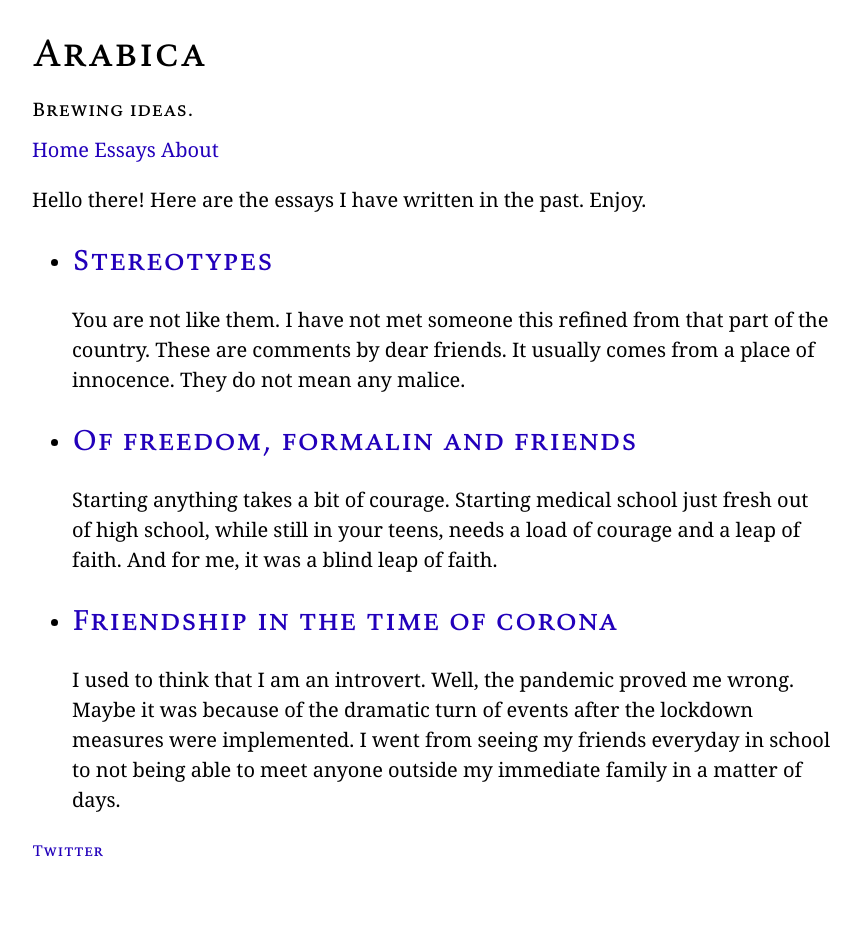
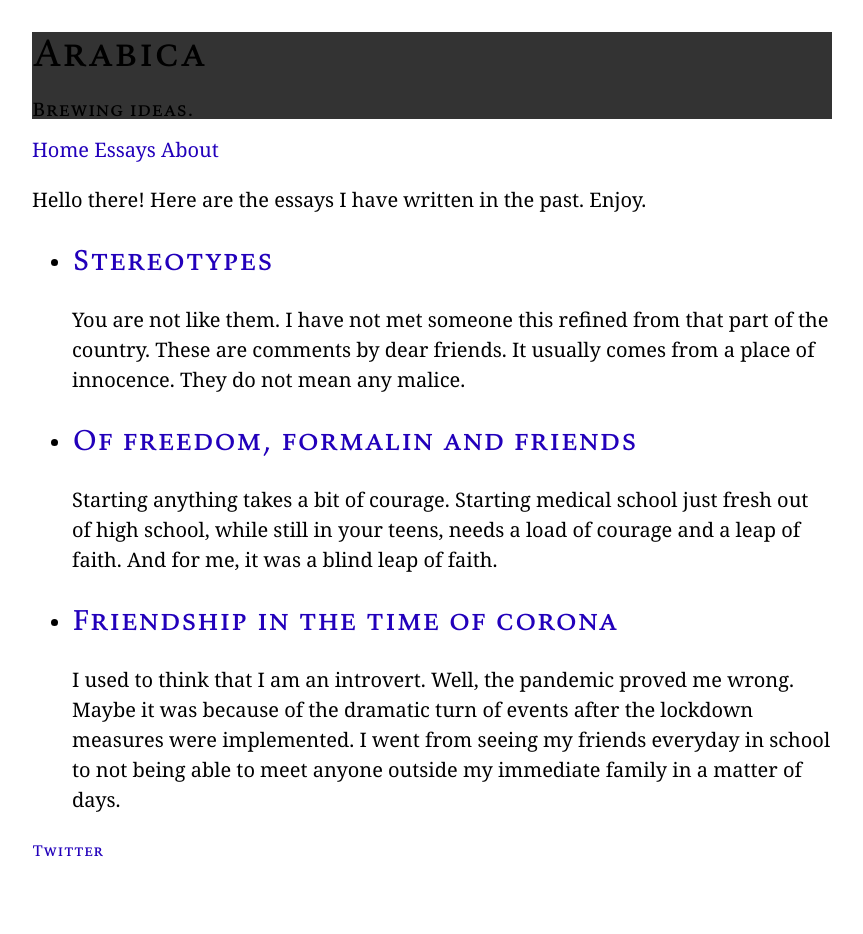
Before and after one commit to habasweiny/habasweiny.github.io, a Jekyll site: the page built from index.html, in a window 1280 px wide. Shown: the whole page, without its empty margins (208-1071 px from the left). Built offline with Jekyll 4.4.1, drawn with Linux system fonts in a browser that asks for light colours.

Commit message:
Update main.scss

```diff
--- a/_sass/main.scss
+++ b/_sass/main.scss
@@ -260,5 +260,5 @@ body#fp dd {
 }
 
 header {
-background: "./assets/shoes.jpg"
+background: #333;
 }
```
